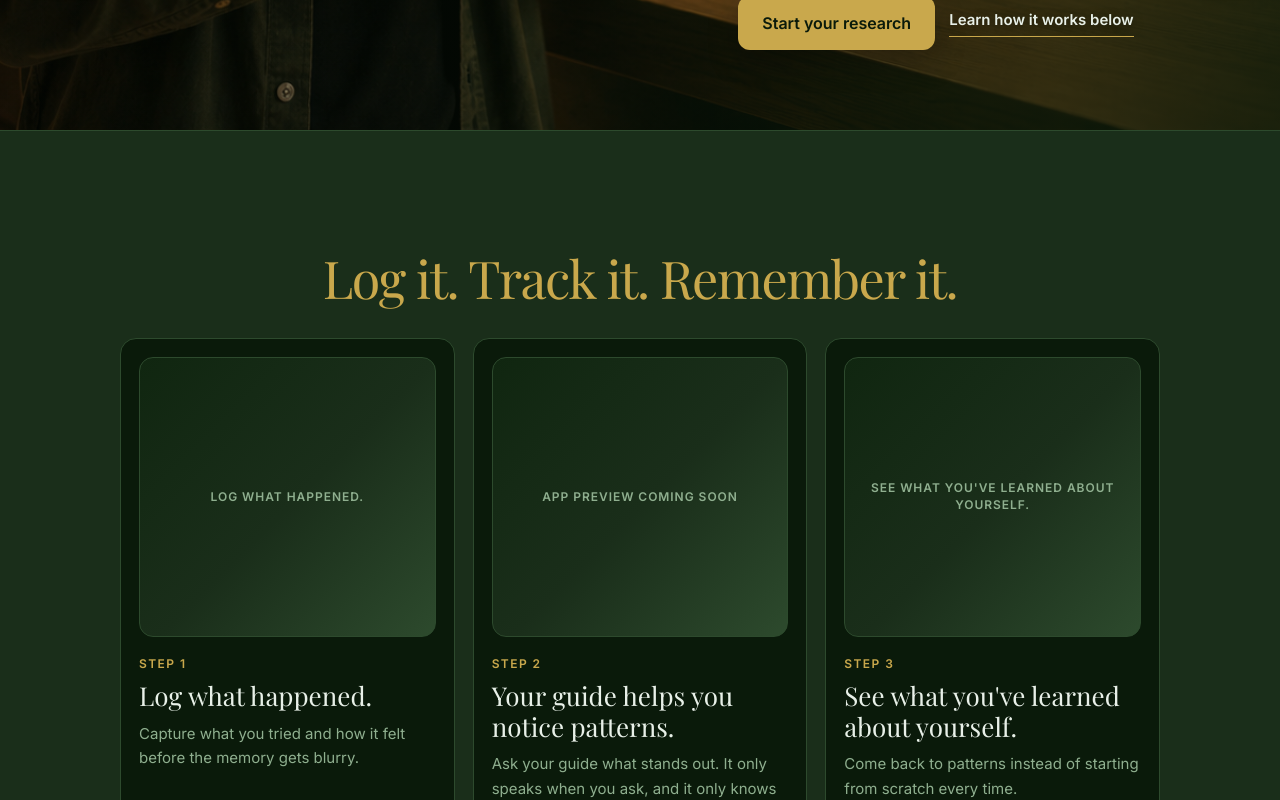
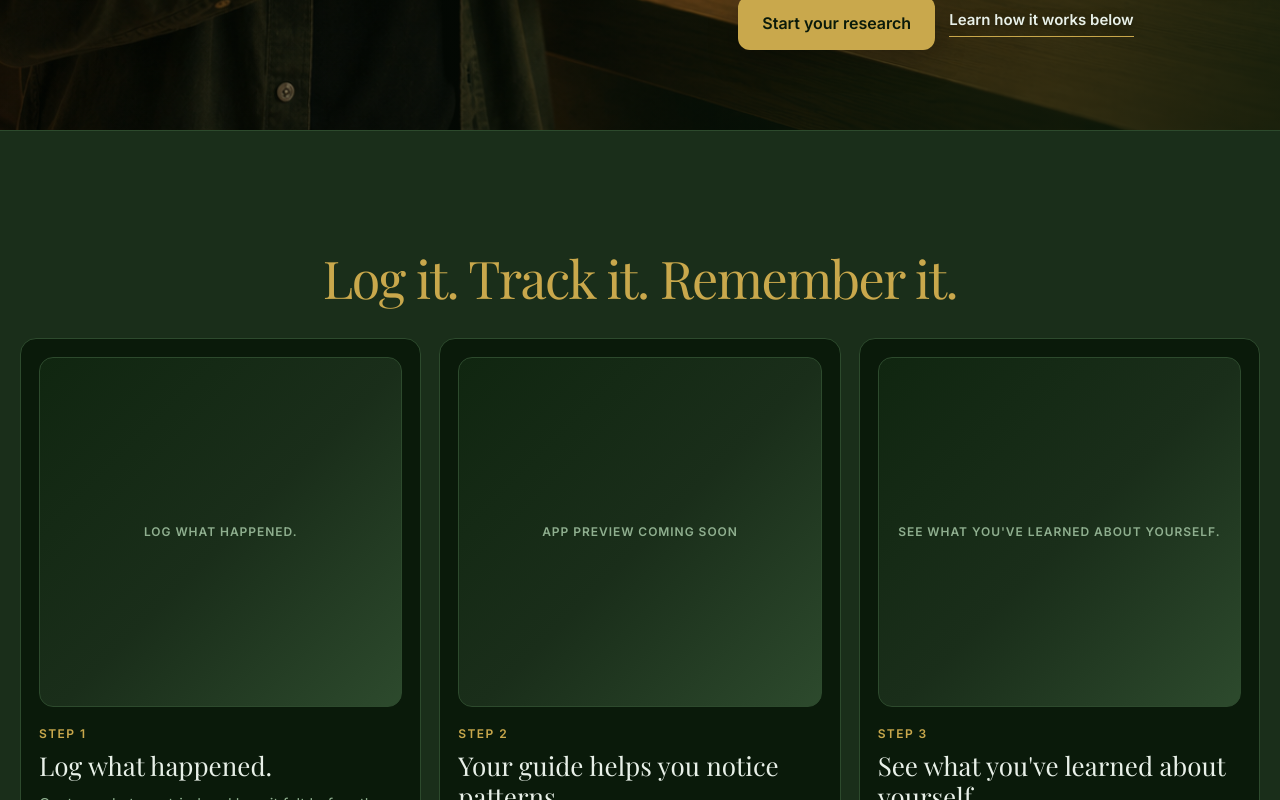
Before and after one commit to casevoiceai/my420journal-app, a React (Vite) app: page / in a window 1280 px wide. Shown: the part 820-1620 px from the top of the page. Built offline with nearby package versions, Linux system fonts and the light colour scheme.

Commit message:
Increase process preview boxes by 25 percent

```diff
--- a/src/marketing/MarketingProcess.jsx
+++ b/src/marketing/MarketingProcess.jsx
@@ -31,7 +31,7 @@ export function ProcessSection() {
       <div
         className="marketing-section-inner"
         style={{
-          maxWidth: marketingPage.maxWidth,
+          maxWidth: '1304px',
         }}
       >
         <div style={{ marginBottom: '34px' }}>
@@ -51,7 +51,7 @@ export function ProcessSection() {
 
         <div style={{
           display: 'grid',
-          gridTemplateColumns: 'repeat(auto-fit, minmax(260px, 1fr))',
+          gridTemplateColumns: 'repeat(auto-fit, minmax(min(325px, 100%), 1fr))',
           gap: '18px',
           alignItems: 'stretch',
         }}>
@@ -67,7 +67,7 @@ export function ProcessSection() {
                 minWidth: 0,
               }}
             >
-              <PlaceholderBox label={item.placeholder} minHeight="280px" />
+              <PlaceholderBox label={item.placeholder} minHeight="350px" />
               <p style={{
                 margin: '18px 0 8px 0',
                 color: S.gold,
```
